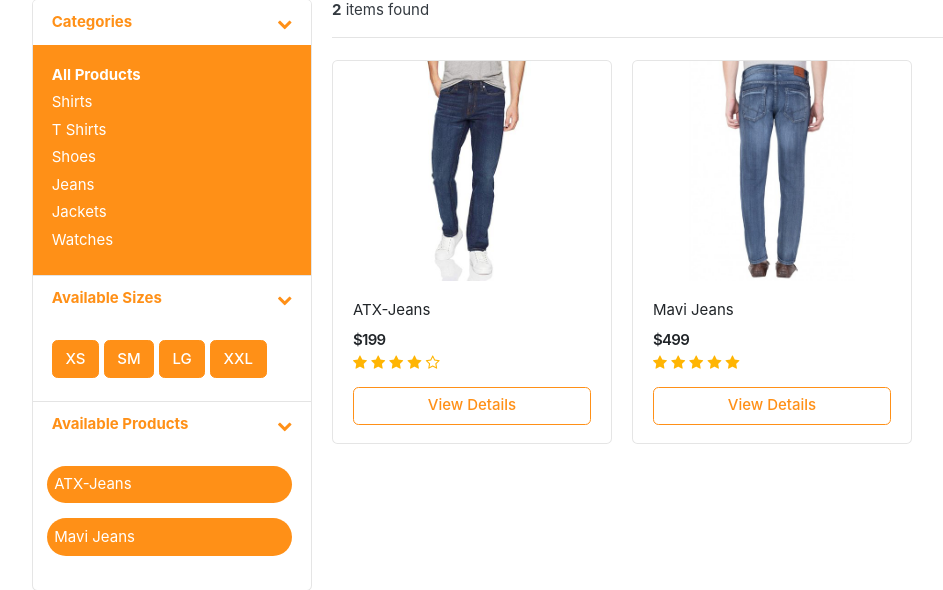
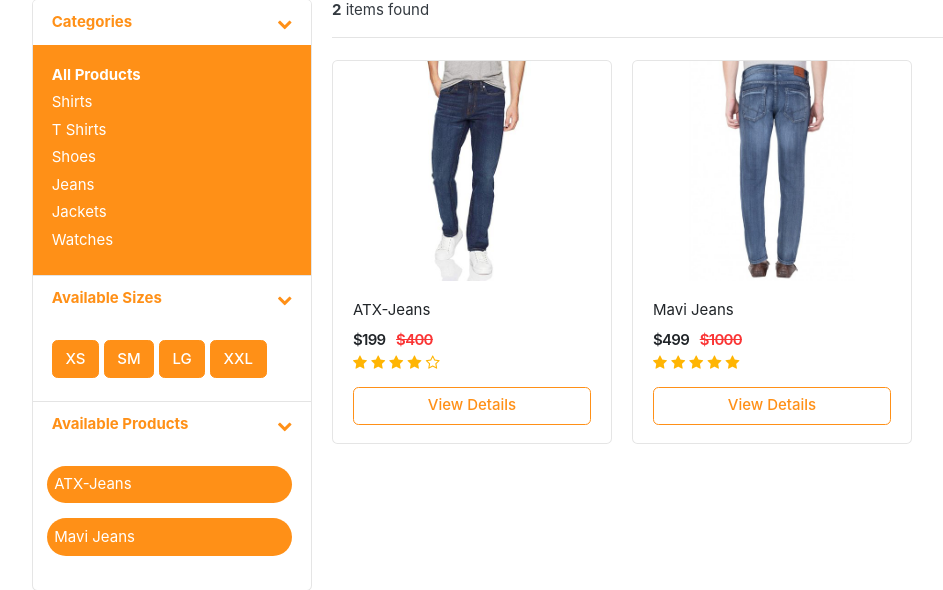
Before and after one commit to ahsansheikh12/greatkart-django, a Django app: page /store/category/jeans/ in a window 1280 px wide. Shown: the part 295-885 px from the top of the page, without its empty margins (18-961 px from the left). Run offline with Django 4.2, Linux system fonts and the light colour scheme; data comes from the database, SQL or seed files in the repository; both versions use the stored data as it was after the commit; parts of the project's set-up code (start-up, migrations or seed data) failed here and were passed over; some libraries are stand-ins or nearby versions; some web fonts are replaced.

Commit message:
final commit

```diff
--- a/greatkart/templates/store/product_details.html
+++ b/greatkart/templates/store/product_details.html
@@ -41,7 +41,7 @@
                             </div>
 
                             <div class="mb-3">
-                                <var class="price h4">${{single_product.price}}</var>
+                                <var class="price h4">${{single_product.price}} <del class="ml-2 text-danger">${{single_product.oldprice}}</del> </var>
                             </div>
 
                             <p>{{single_product.description}}</p>
--- a/greatkart/templates/store/store.html
+++ b/greatkart/templates/store/store.html
@@ -125,7 +125,7 @@
                                 <div class="fix-height">
                                     <a href="{{product.get_url}}" class="title">{{product.product_name}}</a>
                                     <div class="price-wrap mt-2">
-                                        <span class="price">${{product.price}}</span>
+                                        <span class="price">${{product.price}} <del class="ml-2 text-danger">${{product.oldprice}}</del> </span>
                                     </div>
                                     <!-- price-wrap.// -->
                                     <div class="rating-star ">
```
Also changed, not shown: db.sqlite3.
